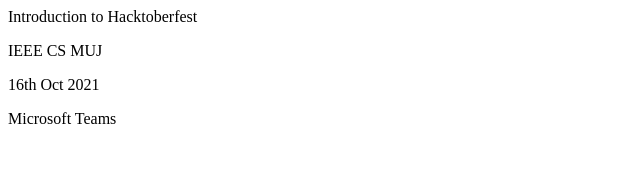
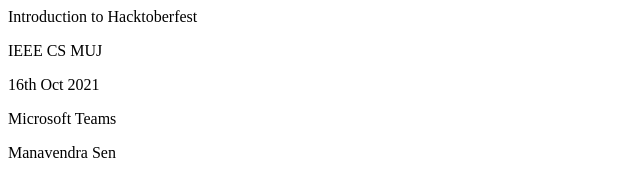
Before and after one commit to ieeemuj/IntroToHacktoberfest, a plain HTML site: page index.html in a window 1280 px wide. Shown: the whole page, without its empty margins (0-640 px from the left). Drawn offline with Linux system fonts and the light colour scheme.

Commit message:
Added host name

```diff
--- a/index.html
+++ b/index.html
@@ -4,5 +4,6 @@
 		<p>IEEE CS MUJ</p>
 		<p>16th Oct 2021</p>
 		<p>Microsoft Teams</p>
+		<p>Manavendra Sen</p>
 	</body>
 </html>
```
